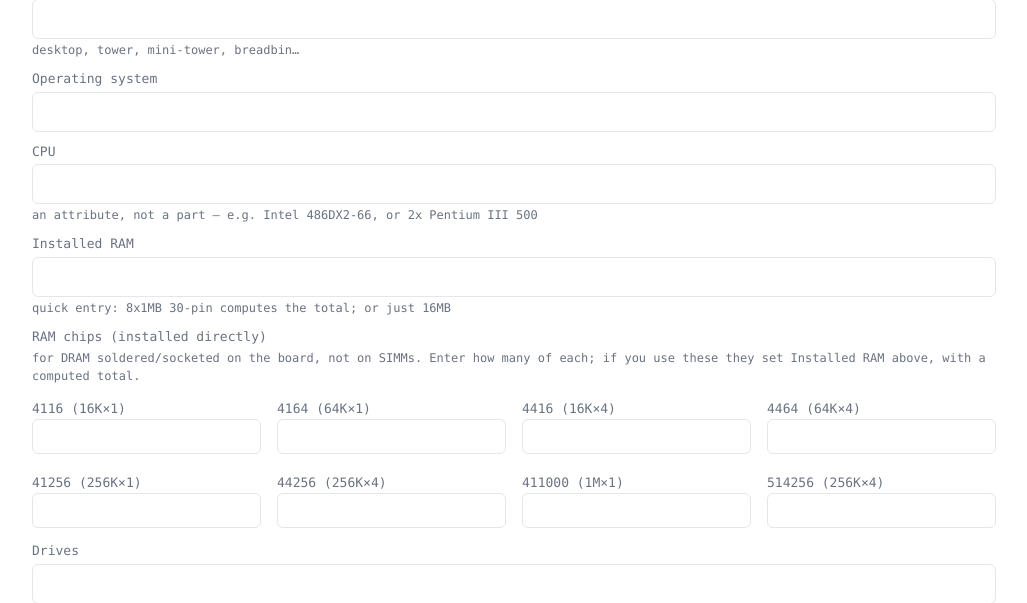
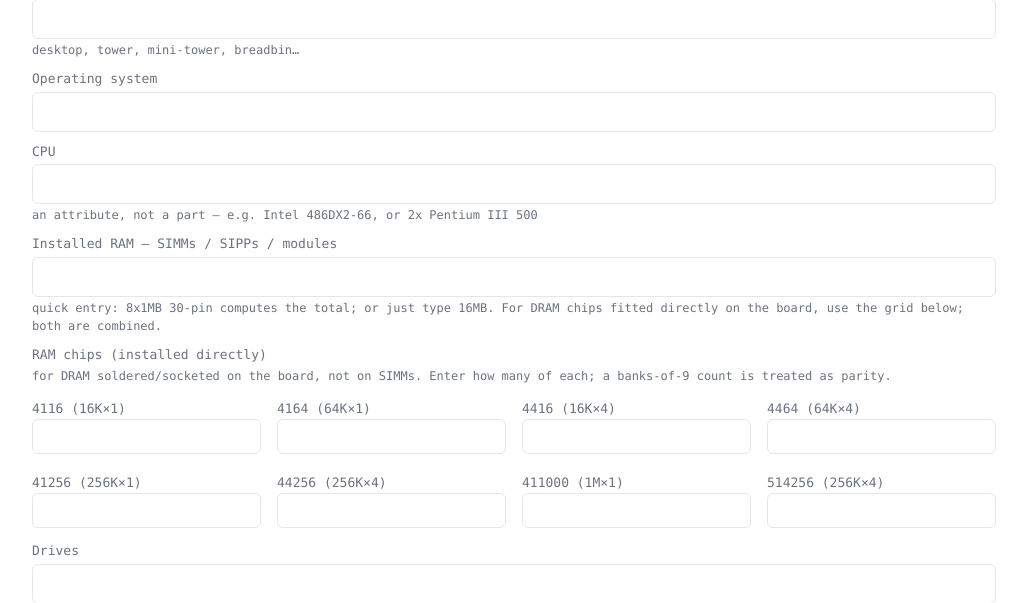
Before and after one commit to hmerrett/retro-hardware-db-2, a FastAPI app: page /computers/new in a window 1280 px wide. Shown: the part 536-1139 px from the top of the page, without its empty margins (126-1153 px from the left). Run offline with FastAPI, Linux system fonts and the light colour scheme; parts of the project's set-up code (start-up, migrations or seed data) failed here and were passed over.

Commit message:
Allow SIMMs/SIPPs and direct chips together in installed RAM
The chip grid previously replaced the free-text RAM entry, so a
machine could record either modules or direct chips but not both.
The free-text field (SIMMs/SIPPs/modules) and the chip grid are now
combined into installed_ram, joined with '; ', each keeping its own
computed total. The edit form splits a stored value back into the
free-text field and the grid so round-trips are stable.

```diff
--- a/api/app/entry.py
+++ b/api/app/entry.py
@@ -213,6 +213,17 @@ def parse_ram_chips(text):
     return counts
 
 
+def split_installed_ram(text):
+    """Separate a stored installed-RAM string into its module/SIMM free text and
+    its direct-chip counts: '8× 1MB 30-pin (8 MB); 9× 41256 (256 KB + parity)'
+    -> ('8× 1MB 30-pin (8 MB)', {'41256': 9}). Segments are ';'-separated; any
+    segment that names known chips is the chip part, the rest is free text."""
+    chips = parse_ram_chips(text)
+    free = [seg.strip() for seg in (text or "").split(";")
+            if seg.strip() and not parse_ram_chips(seg)]
+    return "; ".join(free), chips
+
+
 # --- quick-entry: ports (io cards + motherboard onboard I/O) ---------------
 
 PORT_CODES = [("I", "IDE"), ("C", "SCSI"), ("A", "SATA"), ("M", "MFM"),
--- a/api/app/main.py
+++ b/api/app/main.py
@@ -549,22 +549,22 @@ def gui_index(request: Request, db: Session = Depends(get_db)):
 # --- GUI: computers --------------------------------------------------------
 
 def _ram_from_form(form):
-    """A computer's installed_ram: built from the direct-DRAM-chip grid if any
-    counts were entered, otherwise the free-text field (with its quick-entry)."""
+    """A computer's installed_ram: the module/SIMM free-text entry and the
+    direct-DRAM-chip grid combined, either of which may be empty."""
     counts = []
     for pn, _kb, _org in entry.RAM_CHIPS:
         raw = (form.get(f"ramchip:{pn}", "") or "").strip()
         if raw.isdigit() and int(raw) > 0:
             counts.append((pn, int(raw)))
-    if counts:
-        return entry.format_ram_chips(counts)
-    return entry.parse_installed_ram(form.get("installed_ram", "") or "")
+    free = entry.parse_installed_ram(form.get("installed_ram", "") or "")
+    chips = entry.format_ram_chips(counts)
+    return "; ".join(s for s in (free, chips) if s)
 
 
 def _computer_form_ctx(c, title):
+    free, counts = entry.split_installed_ram(c.installed_ram) if c else ("", {})
     return {"c": c, "conditions": entry.CONDITIONS, "title": title,
-            "ram_chips": entry.RAM_CHIPS,
-            "ram_counts": entry.parse_ram_chips(c.installed_ram) if c else {}}
+            "ram_chips": entry.RAM_CHIPS, "ram_counts": counts, "ram_free": free}
 
 
 @app.get("/computers/new", response_class=HTMLResponse, include_in_schema=False)
--- a/api/app/templates/computer_form.html
+++ b/api/app/templates/computer_form.html
@@ -16,9 +16,11 @@
   {{ fld('chassis', 'Chassis / case', "desktop, tower, mini-tower, breadbin…") }}
   {{ fld('os', 'Operating system') }}
   {{ fld('cpu', 'CPU', "an attribute, not a part — e.g. Intel 486DX2-66, or 2x Pentium III 500") }}
-  {{ fld('installed_ram', 'Installed RAM', "quick entry: 8x1MB 30-pin computes the total; or just 16MB") }}
+  <label for="installed_ram">Installed RAM — SIMMs / SIPPs / modules</label>
+  <input id="installed_ram" name="installed_ram" value="{{ ram_free }}">
+  <p class="hint">quick entry: 8x1MB 30-pin computes the total; or just type 16MB. For DRAM chips fitted directly on the board, use the grid below; both are combined.</p>
   <label>RAM chips (installed directly)</label>
-  <p class="hint">for DRAM soldered/socketed on the board, not on SIMMs. Enter how many of each; if you use these they set Installed RAM above, with a computed total.</p>
+  <p class="hint">for DRAM soldered/socketed on the board, not on SIMMs. Enter how many of each; a banks-of-9 count is treated as parity.</p>
   <div class="countgrid">
     {% for pn, kb, org in ram_chips %}
     <label><span>{{ pn }} <span class="muted">({{ org }})</span></span> <input type="number" min="0" name="ramchip:{{ pn }}" value="{{ ram_counts.get(pn, '') }}"></label>
```
